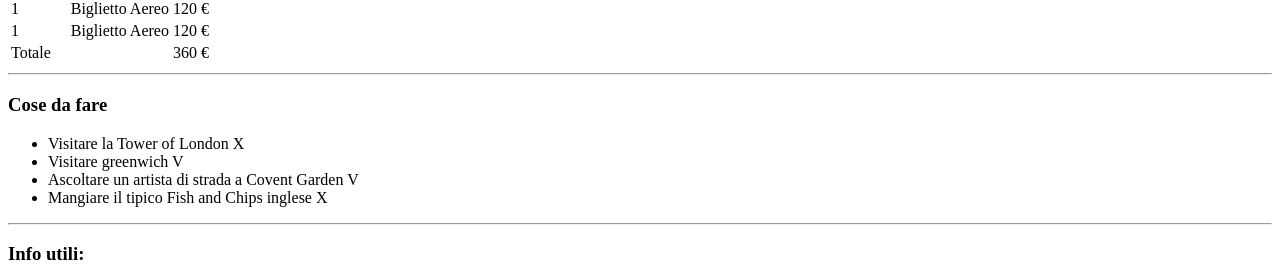
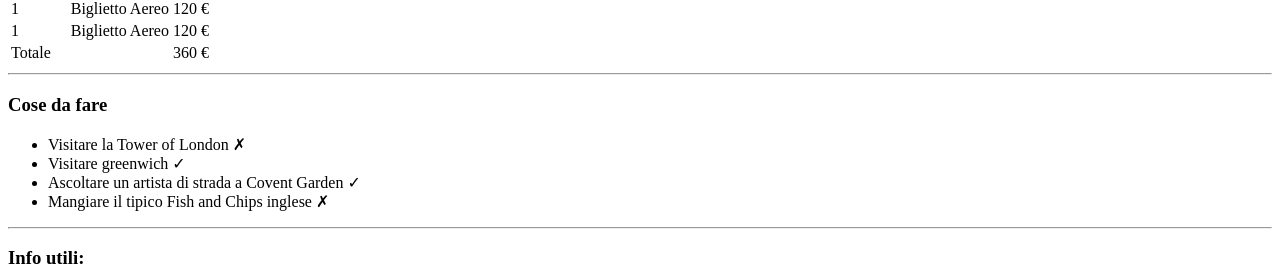
Before and after one commit to MattiaNatella/html-london-trip, a plain HTML site: page index.html in a window 1280 px wide. Shown: the part 800-1066 px from the top of the page. Drawn offline with Linux system fonts and the light colour scheme.

Commit message:
[add] entity codes cose da fare

```diff
--- a/index.html
+++ b/index.html
@@ -114,10 +114,10 @@
 
         <ul>
 
-          <li>Visitare la Tower of London X</li>
-          <li>Visitare greenwich V</li>
-          <li>Ascoltare un artista di strada a Covent Garden V</li>
-          <li>Mangiare il tipico Fish and Chips inglese X</li>
+          <li>Visitare la Tower of London &#10007;</li>
+          <li>Visitare greenwich &#10003;</li>
+          <li>Ascoltare un artista di strada a Covent Garden &#10003;</li>
+          <li>Mangiare il tipico Fish and Chips inglese &#10007;</li>
 
         </ul>
 
```
